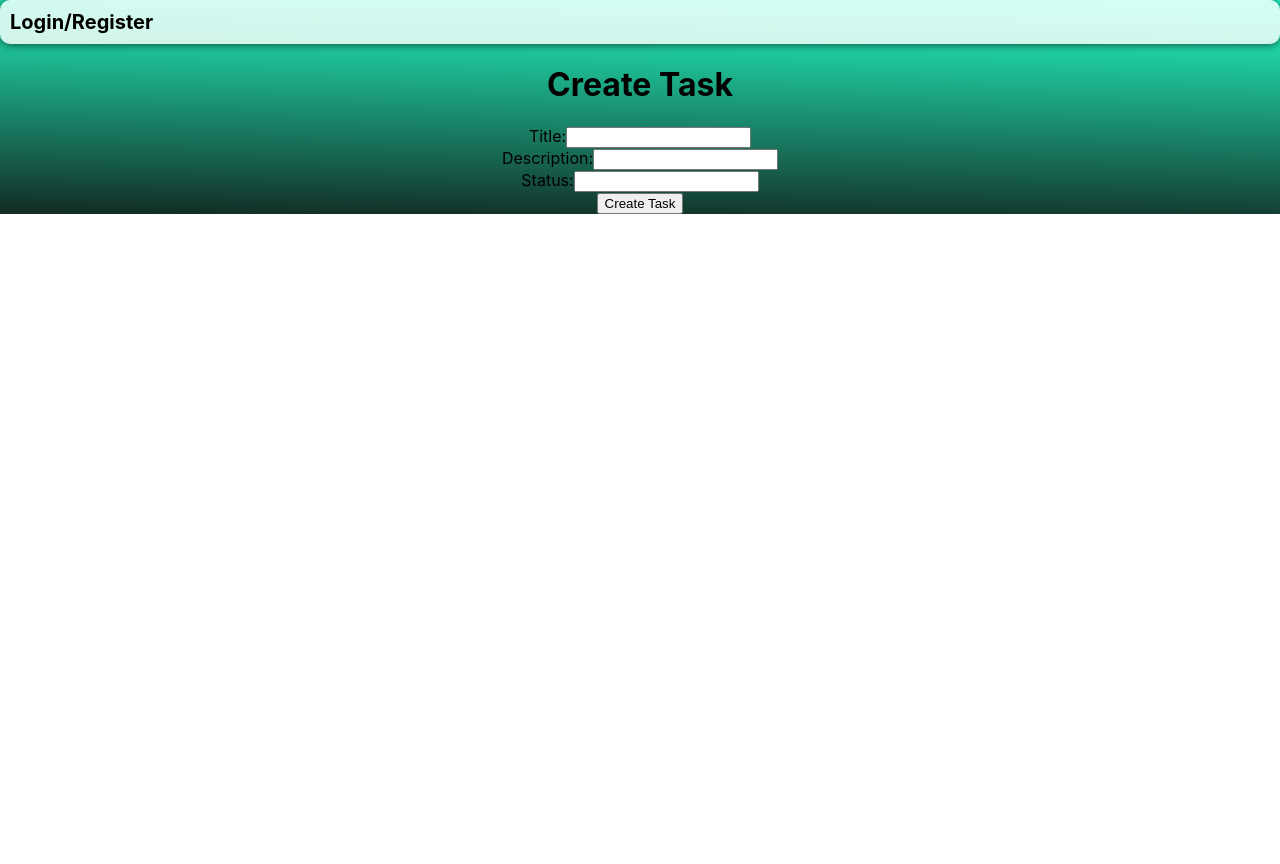
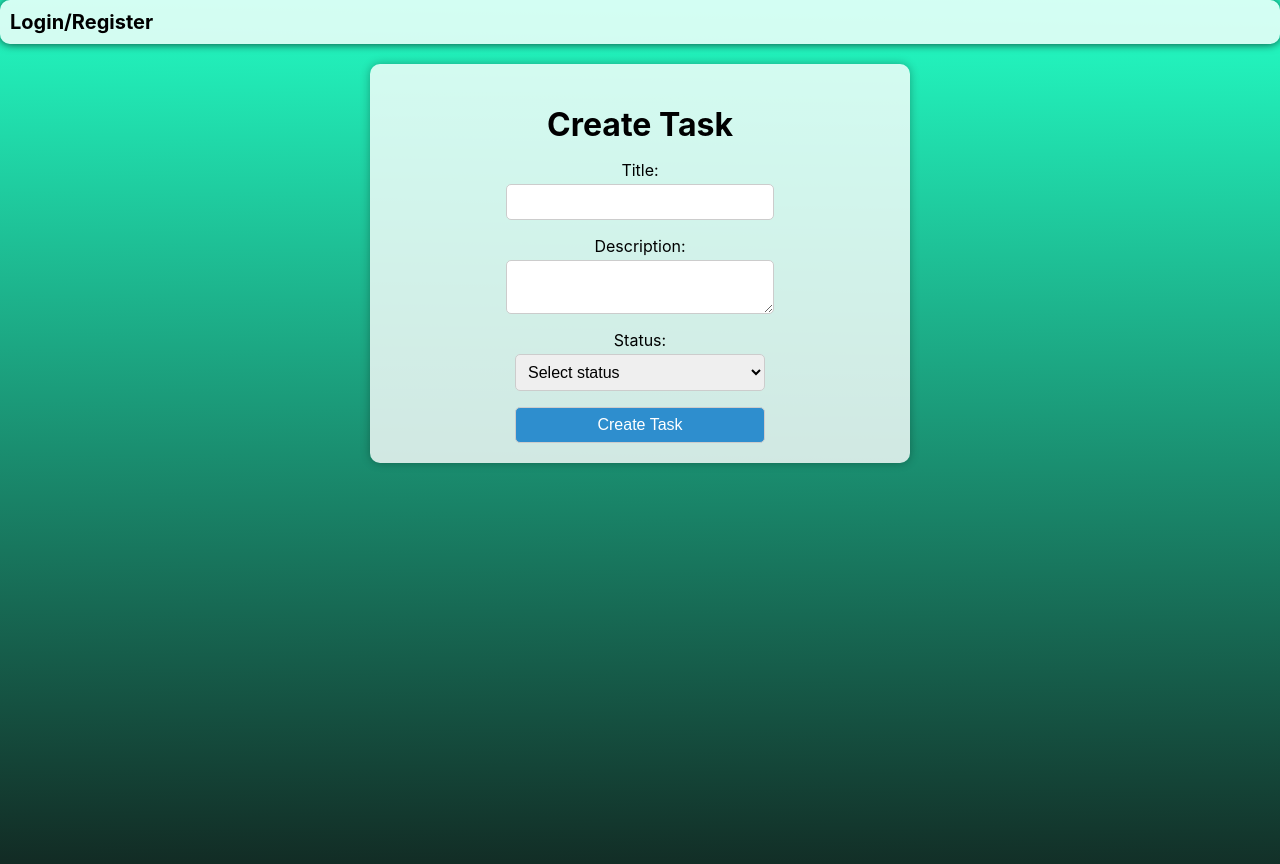
Before and after one commit to Kfmoi/TaskManager, a React (Create React App) app in the folder client/: page /create-task in a window 1280 px wide. Before the commit the page ends 800 px from the top, so only its background shows below. Built offline with nearby package versions, Linux system fonts and the light colour scheme.

Commit message:
Fixed styling for the page

```diff
--- a/client/src/pages/create-task/CreateTask.js
+++ b/client/src/pages/create-task/CreateTask.js
@@ -3,6 +3,7 @@ import useUserID from '../../hooks/useUserID';
 import { useCookies } from 'react-cookie';
 import { useNavigate } from 'react-router-dom';
 import axios from 'axios';
+import './createTask.css';
 
 const CreateTask = () => {
   const [cookies] = useCookies(['mytoken']);
@@ -10,7 +11,8 @@ const CreateTask = () => {
   const [description, setDescription] = useState('');
   const [status, setStatus] = useState('');
   const navigate = useNavigate();
-  const userID = useUserID();
+
+  const statusOptions = ['Pending', 'In Progress', 'Completed'];
 
   const createTask = async () => {
     try {
@@ -35,38 +37,46 @@ const CreateTask = () => {
   };
 
   return (
-    <div>
-      <h1>Create Task</h1>
+    <div className='create-task-page'>
+      <div className='create-task-card'>
+        <h1 className='create-task-title'>Create Task</h1>
         <form onSubmit={handleSubmit}>
-        <div>
+          <div className='create-task-input'>
             <label htmlFor="title">Title:</label>
             <input
               type="text"
               id="title"
               value={title}
               onChange={(e) => setTitle(e.target.value)}
+
             />
           </div>
-        <div>
+          <div  className='create-task-input'>
             <label htmlFor="description">Description:</label>
-          <input
-            type="text"
+            <textarea
                 id="description"
                 value={description}
                 onChange={(e) => setDescription(e.target.value)}
             />
           </div>
-        <div>
+          <div className='create-task-input'>
             <label htmlFor="status">Status:</label>
-          <input
-            type="text"
+            <select
               id="status"
               value={status}
               onChange={(e) => setStatus(e.target.value)}
-          />
+            >
+              <option value="">Select status</option>
+              {statusOptions.map((option) => (
+                <option key={option} value={option}>
+                  {option}
+                </option>
+              ))}
+            </select>
           </div>
-        <button type="submit">Create Task</button>
+          <button type="submit" className='create-task-submit'>Create Task</button>
         </form>
+      </div>
     </div>
   );
 };
--- /dev/null
+++ b/client/src/pages/create-task/createTask.css
@@ -0,0 +1,88 @@
+.create-task-page{
+    display: flex;
+    flex-direction: column;
+    align-items: center;
+    height: 100vh;
+}
+
+.create-task-card{
+    width: 100%;
+    max-width: 500px;
+    background-color: rgba(255, 255, 255, 0.8) ;
+    border-radius: 10px;
+    box-shadow: 0 0 10px rgba(0, 0, 0, 0.3);
+    padding: 20px;
+}
+
+.create-task-title{
+    text-align: center;
+    margin-bottom: 1rem;
+    font-size: 2rem;
+}
+
+.create-task-input{
+    margin-bottom: 1rem;
+    display: flex;
+    flex-direction: column;
+    align-items: center;
+
+}
+
+.create-task-input label{
+    margin-bottom: 0.25rem;
+}
+
+.create-task-input input{
+    width: 50%;
+    padding: 0.5rem;
+    font-size: 1rem;
+    border-radius: 5px;
+    border: 1px solid #ccc;
+}
+
+.create-task-input input:focus{
+    outline: none;
+    border-color: #2e8ece;
+}
+
+.create-task-input textarea{
+    width: 50%;
+    padding: 0.5rem;
+    font-size: 1rem;
+    border-radius: 5px;
+    border: 1px solid #ccc;
+}
+
+.create-task-input textarea:focus{
+    outline: none;
+    border-color: #2e8ece;
+}
+
+.create-task-input select{
+    width: 50%;
+    padding: 0.5rem;
+    font-size: 1rem;
+    border-radius: 5px;
+    border: 1px solid #ccc;
+}
+
+.create-task-input select:focus{
+    outline: none;
+    border-color: #2e8ece;
+}
+
+.create-task-submit{
+    width: 50%;
+    padding: 0.5rem;
+    font-size: 1rem;
+    border-radius: 5px;
+    border: 1px solid #ccc;
+    background-color: #2e8ece;
+    color: #fff;
+    cursor: pointer;
+}
+
+.create-task-submit:hover{
+    background-color: #2e8ece;
+    color: #fff;
+}
```
Lines whose indentation alone changed are shown as unchanged.
